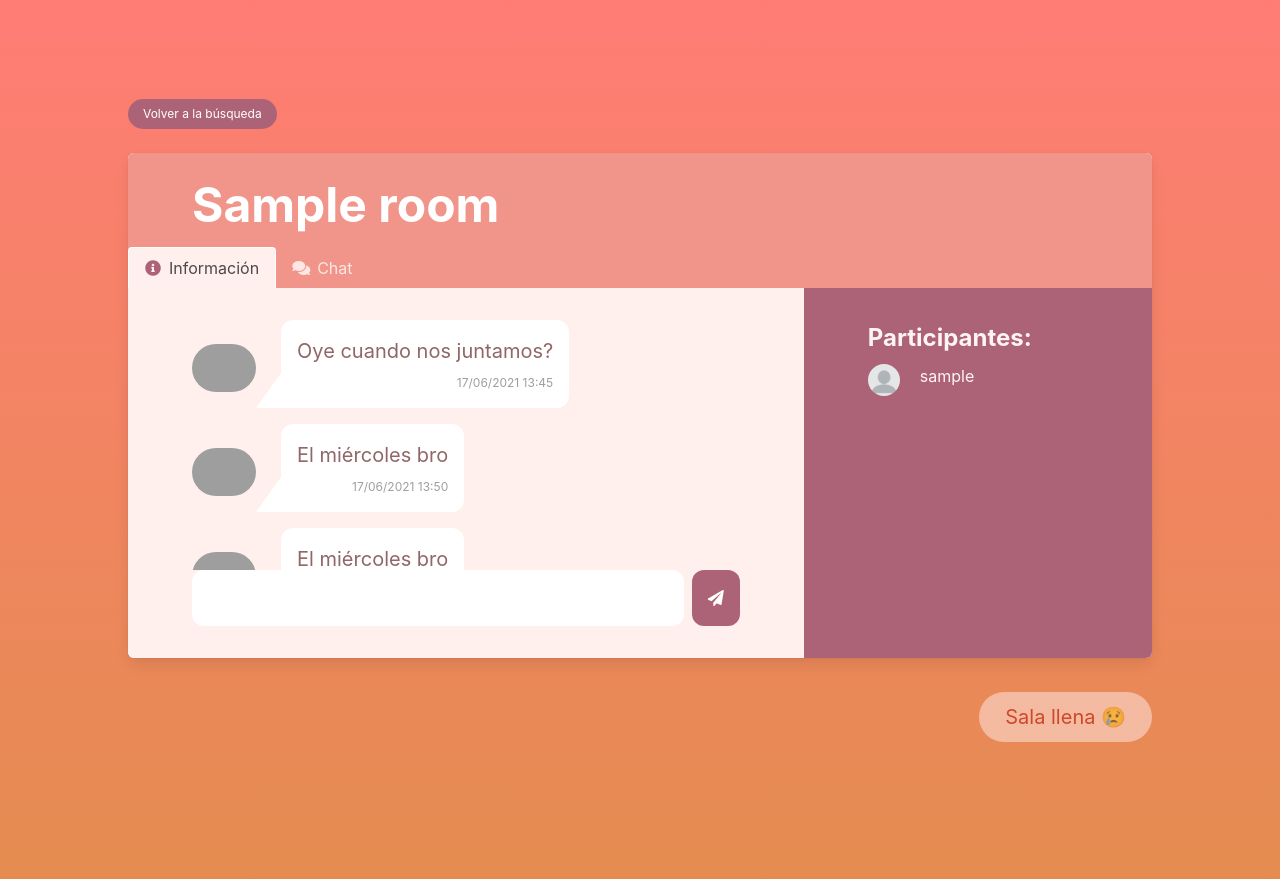
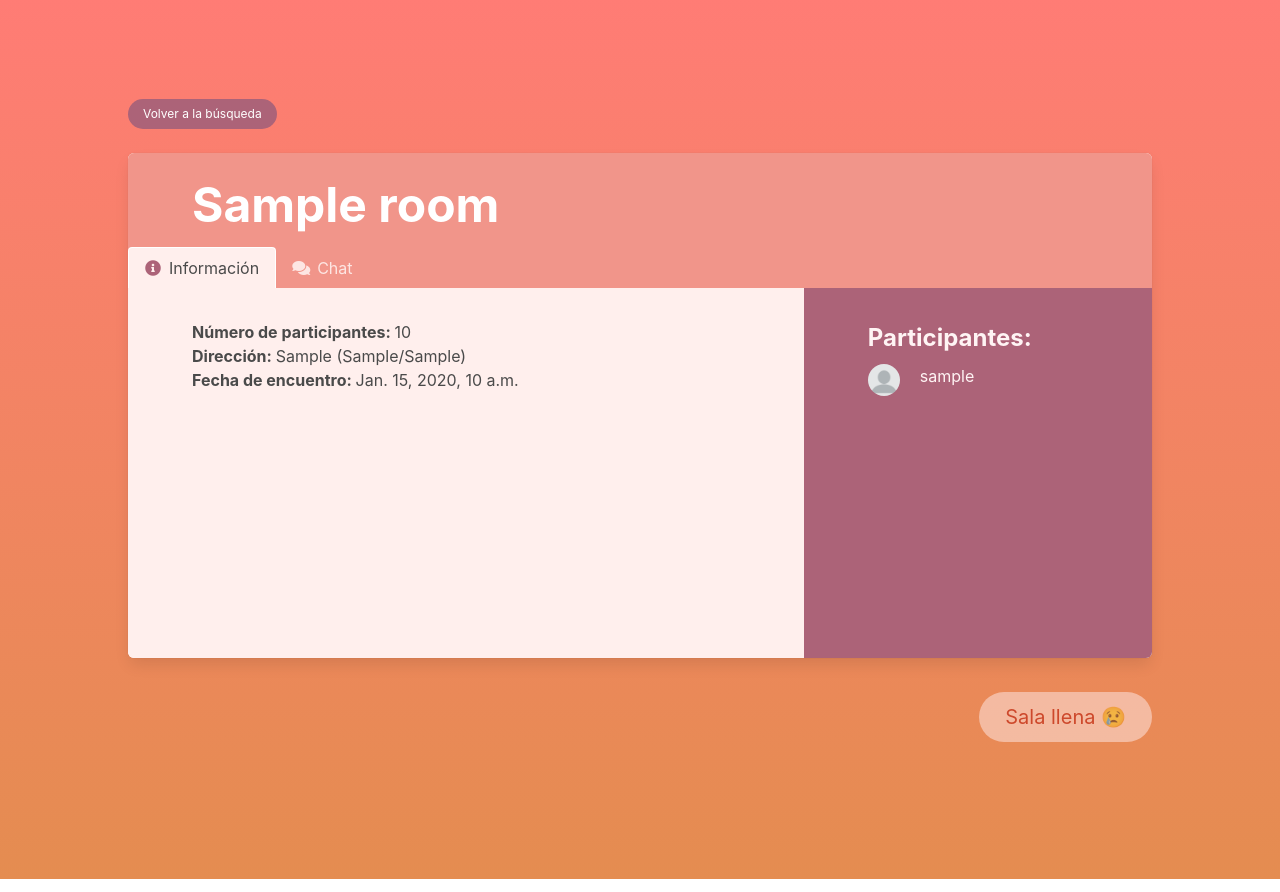
Before and after one commit to DCC-CC4401/2021-1-Grupo-2, a Django app: page /rooms/1/ in a window 1280 px wide. Shown: the part 67-959 px from the top of the page. Run offline with Django 3.2, Linux system fonts and the light colour scheme; tables that the repository leaves empty hold one stand-in row (values such as "Sample post"); some libraries are stand-ins or nearby versions; grey boxes are pictures that could not be loaded.

Commit message:
feat(room_detail): make the tabs functional

```diff
--- a/pichapp/static/pichapp/room_detail.css
+++ b/pichapp/static/pichapp/room_detail.css
@@ -66,7 +66,7 @@
   background-color: #ffefed;
   padding: 32px 64px 32px 64px;
   grid-area: info;
-  display: none !important;
+  display: block;
   overflow: scroll;
 }
 
@@ -98,12 +98,12 @@
   border-radius: 12px;
   z-index: 10;
   display: grid;
-  grid-template-rows: 1fr auto;
+  grid-template-rows: auto 1fr auto;
   grid-template-columns: 1fr;
   grid-template-areas:
+  "name name"
   "content content"
   "_ date";
-  row-gap: 8px;
 }
 
 .message-bubble-root {
@@ -125,6 +125,14 @@ span.message-date {
   color: #9e9e9e;
   font-size: 0.75rem;
   grid-area: date;
+  margin-top: 8px;
+}
+
+span.message-name {
+  color: #906767;
+  font-weight: 700;
+  font-size: 1rem;
+  grid-area: name;
 }
 
 .message-field-form {
--- /dev/null
+++ b/pichapp/static/pichapp/room_detail.js
@@ -0,0 +1,26 @@
+const initApp = () => {
+	const roomBox = document.querySelector(".room-box");
+	let curPage = document.getElementById('info');
+	document.querySelectorAll('.room-box-tabs li')
+		.forEach(tab => {
+			const pageId = tab.getAttribute('page-id');
+			const page = document.getElementById(pageId);
+			if (page !== curPage) {
+				page.remove();
+			}
+			const origDisplay = page.style.display;
+			tab.onclick = () => {
+				document.querySelectorAll('.room-box-tabs li')
+					.forEach(otherTab => {
+						otherTab.classList.remove("is-active");
+						page.style.display = "none";
+					});
+				tab.classList.add("is-active");
+				page.style.display = origDisplay;
+				roomBox.replaceChild(page, curPage);
+				curPage = page;
+			};
+	});
+}
+
+window.onload = initApp();
--- a/pichapp/templates/pichapp/room_detail.html
+++ b/pichapp/templates/pichapp/room_detail.html
@@ -33,13 +33,13 @@
             <div class="room-box-tabs">
               <div class="tabs is-boxed">
                 <ul>
-                  <li class="is-active">
+                  <li class="is-active" page-id="info">
                     <a>
                       <span class="icon is-small"><i class="fas fa-info-circle" aria-hidden="true"></i></span>
                       <span>Información</span>
                     </a>
                   </li>
-                  <li>
+                  <li page-id="chat">
                     <a>
                       <span class="icon is-small"><i class="fas fa-comments" aria-hidden="true"></i></span>
                       <span>Chat</span>
@@ -48,7 +48,7 @@
                 </ul>
               </div>
             </div>
-            <div class="room-box-info">
+            <div class="room-box-info" id="info">
               <p>
                 <span class="has-text-weight-bold"> Número de participantes: </span>{{ room.current_size }}
               </p>
@@ -59,7 +59,7 @@
                 <span class="has-text-weight-bold"> Fecha de encuentro: </span>{{ room.activity_datetime }}
               </p>
             </div>
-            <div class="room-box-chat">
+            <div class="room-box-chat" id="chat">
               <div class="messages-wrapper">
                 <div class="message-container">
                   <figure class="image is-64x64 message-avatar">
@@ -67,6 +67,7 @@
                   </figure>
                   <div class="message-bubble-root"></div>
                   <div class="message-bubble">
+                    <span class="message-name">Nombrecito</span>
                     <p class="message-content">Oye cuando nos juntamos?</p>
                     <span class="message-date">17/06/2021 13:45</span>
                   </div>
@@ -160,4 +161,5 @@
   </div>
 </body>
 
+  <script src="{% static 'pichapp/room_detail.js' %}"></script>
 </html>
```
